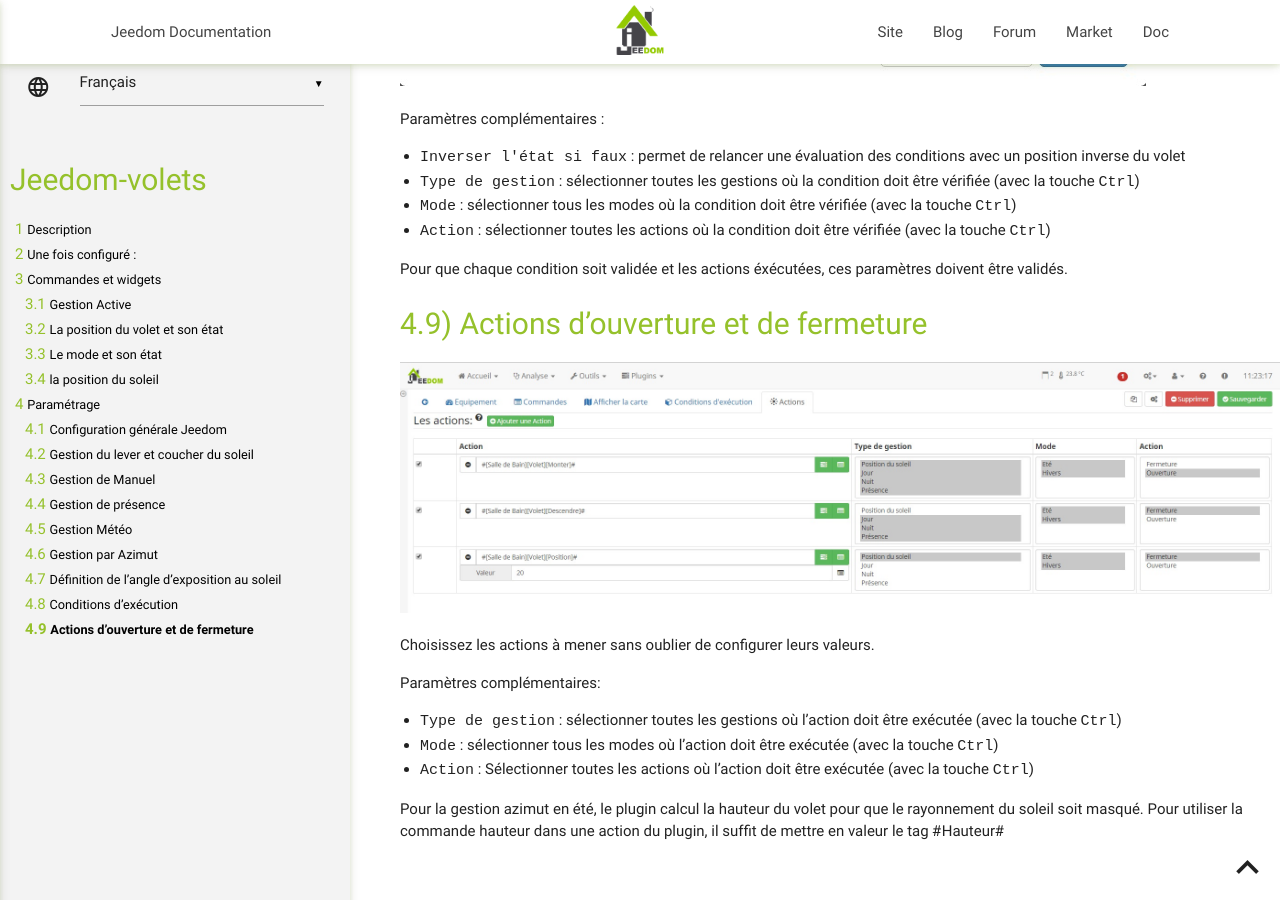
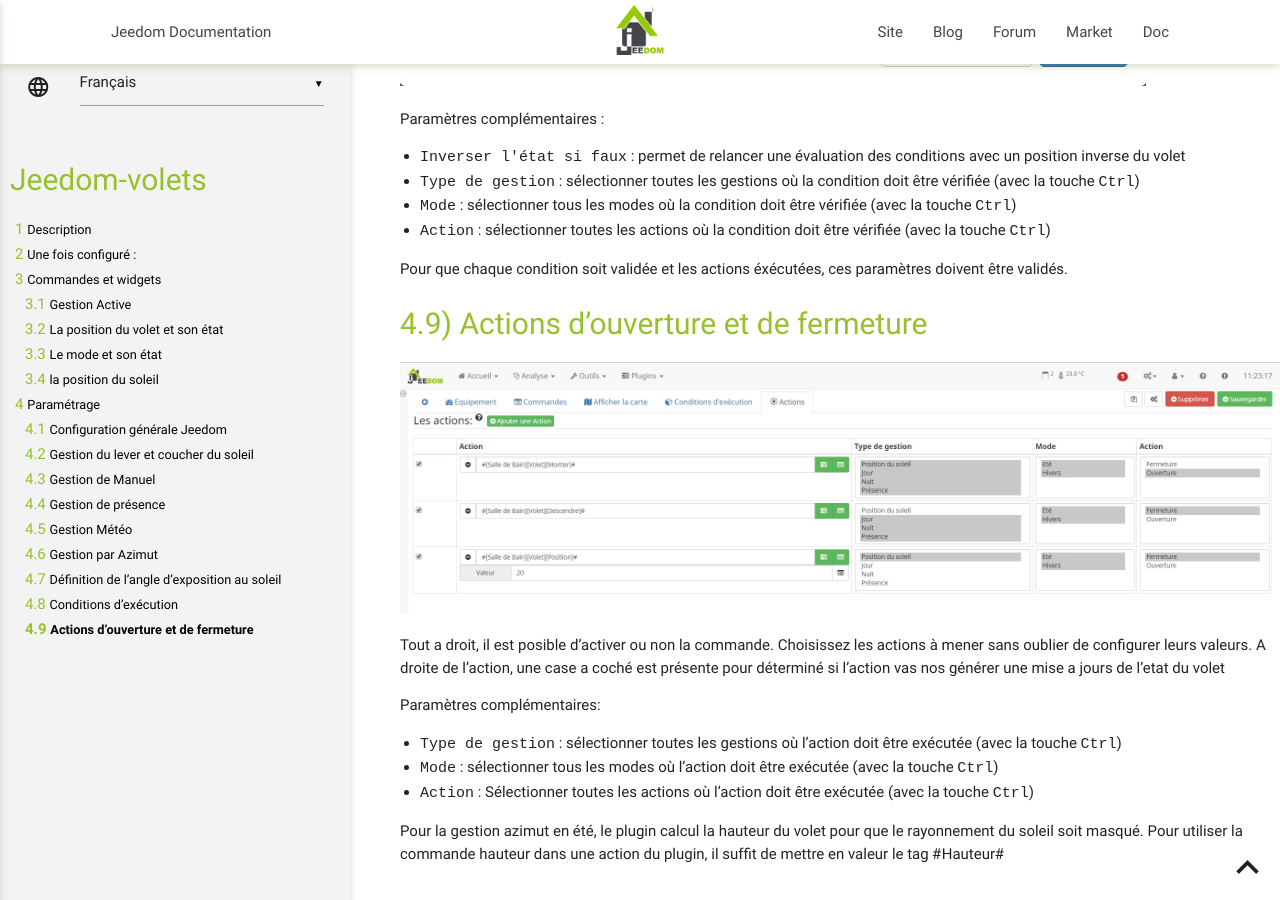
Before and after one commit to ndy913/Jeedom-Volets, a Jekyll site: the page built from docs/fr_FR/index.md, in a window 1280 px wide and 900 px high, scrolled down 7055 px. Built offline with Jekyll 4.4.1, drawn with Linux system fonts in a browser that asks for light colours; our own code applies the rules of GitHub Pages for plain Markdown files.

Commit message:
Update index.md

```diff
--- a/docs/fr_FR/index.md
+++ b/docs/fr_FR/index.md
@@ -187,7 +187,9 @@ Actions d'ouverture et de fermeture
 
 ![introduction01](../images/Volets_screenshot_ConfigurationAction.jpg)
 
+Tout a droit, il est posible d'activer ou non la commande.
 Choisissez les actions à mener sans oublier de configurer leurs valeurs.
+A droite de l'action, une case a coché est présente pour déterminé si l'action vas nos générer une mise a jours de l'etat du volet
 
 Paramètres complémentaires:
 
```
